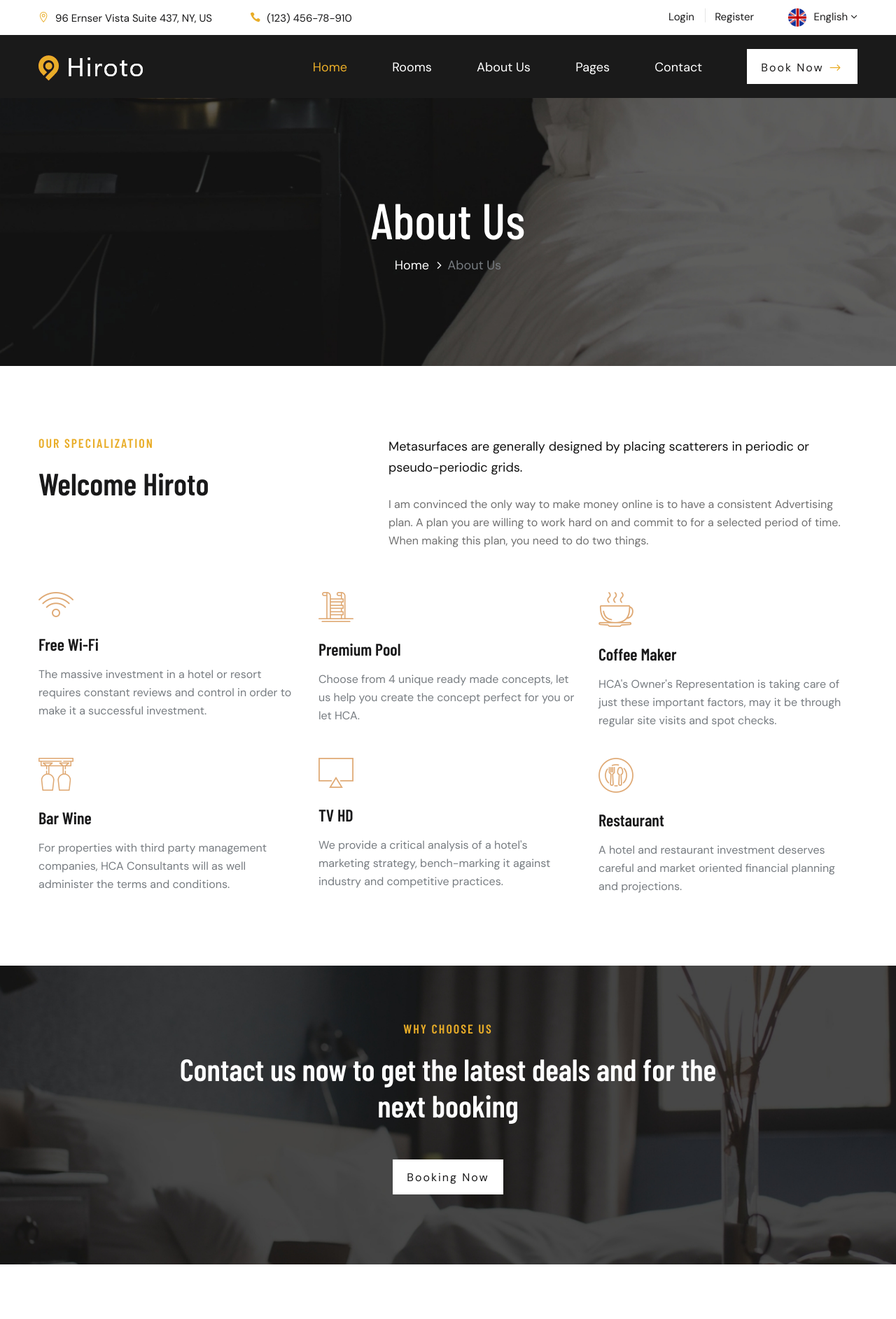
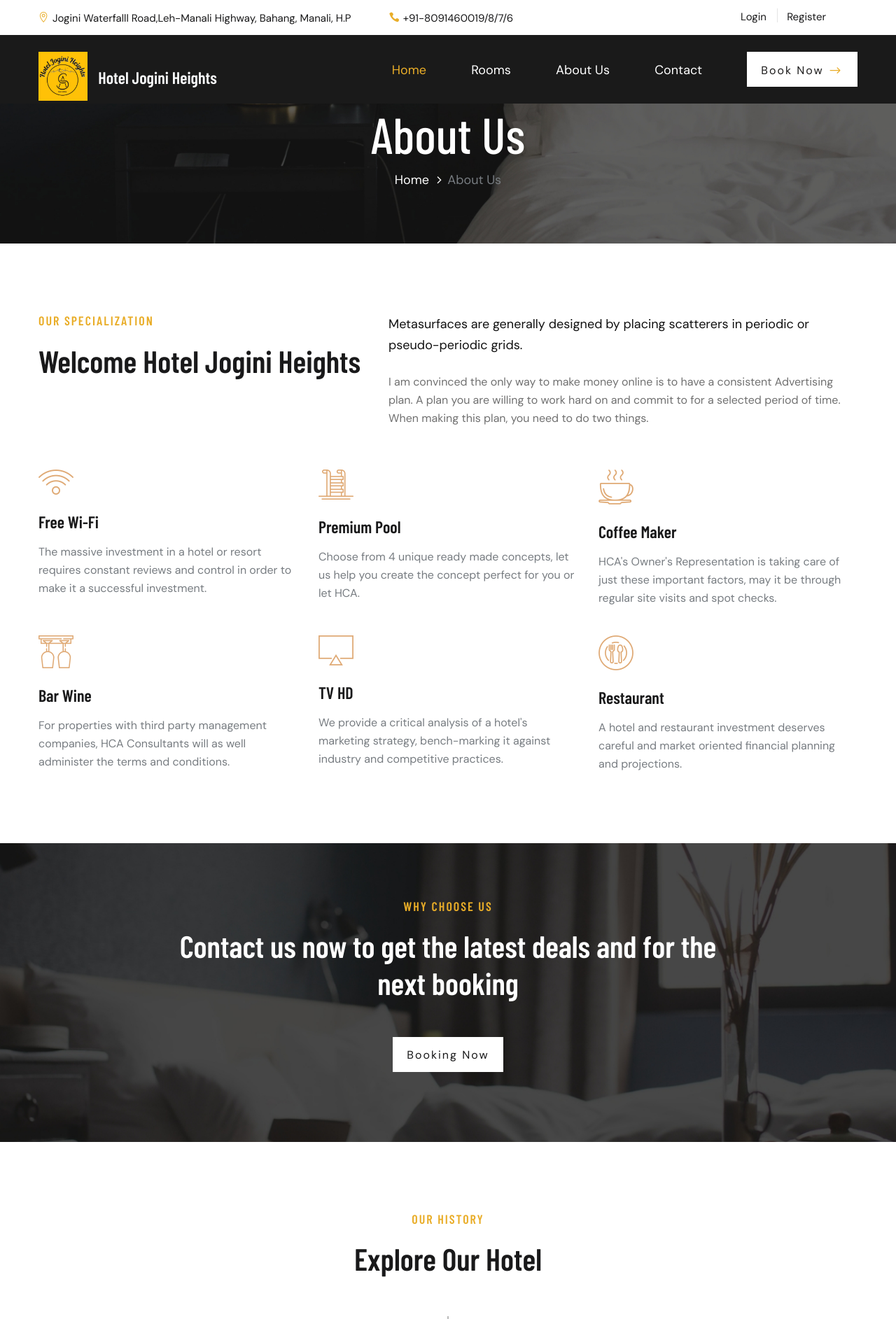
Before and after one commit to vijaypatel993568/hotel_booking, a Django app: page /about/ in a window 1280 px wide. Shown: the top 1885 px of the page at 70% size. Run offline with Django 4.2, Linux system fonts and the light colour scheme; some libraries are stand-ins or nearby versions; some web fonts are replaced.

Commit message:
20/10/2024 first commit

```diff
--- a/authapp/templates/login.html
+++ b/authapp/templates/login.html
@@ -42,8 +42,8 @@
     </div>
     </form>
     <div class="mb-3 d-flex justify-content-between">
-        <a class="text-success" href="/forget/">Forget Password</a>
-        <a class="text-success" href="/signup/">New User?Create a Free Account</a>
+        <a class="text-success" href="/authapp/forget-password/">Forget Password</a>
+        <a class="text-success" href="/authapp/signup/">New User?Create a Free Account</a>
     </div>
 </div>
 </div>
--- a/bookingApp/templates/about.html
+++ b/bookingApp/templates/about.html
@@ -2,7 +2,7 @@
 {%load static%}
 {%block body%}
     <!-- Breadcrumb Begin -->
-    <div class="breadcrumb-option set-bg" style="background-image: url('{% static "img/breadcrumb-bg.jpg" %}')">
+    <div class=" set-bg h-25" data-setbg='/static/img/breadcrumb-bg.jpg'>
         <div class="container">
             <div class="row">
                 <div class="col-lg-12 text-center">
@@ -27,7 +27,7 @@
                     <div class="col-lg-5">
                         <div class="section-title">
                             <h5>Our Specialization</h5>
-                            <h2>Welcome Hiroto</h2>
+                            <h2>Welcome Hotel Jogini Heights</h2>
                         </div>
                     </div>
                     <div class="col-lg-7">
@@ -96,8 +96,10 @@
     <!-- About Section End -->
 
     <!-- Chooseus Section Begin -->
-    <div class="chooseus spad set-bg" style="background-image: url('{% static "/img/chooseus-bg.jpg" %}')";>
-        <div class="container">
+    <!-- <div class="chooseus spad set-bg" style="background-image: url('{% static "/img/chooseus-bg.jpg" %}')";> -->
+    <div class="chooseus spad set-bg" data-setbg="/static/img/chooseus-bg.jpg">
+
+    <div class="container">
             <div class="row d-flex justify-content-center">
                 <div class="col-lg-8 text-center">
                     <div class="chooseus__text">
--- a/bookingApp/templates/contact.html
+++ b/bookingApp/templates/contact.html
@@ -31,7 +31,7 @@
                     </div>
                     <div class="contact__widget__item">
                         <h4>Address</h4>
-                        <p>96 Ernser Vista Suite 437, NY, <br />United Stated</p>
+                        <p>Jogini Waterfalll Road,Leh-Manali Highway,Bahang, Manali, H.P</p>
                     </div>
                     <div class="contact__widget__time">
                         <h4>Opentime</h4>
--- a/bookingApp/templates/index.html
+++ b/bookingApp/templates/index.html
@@ -10,7 +10,7 @@
     <meta name="viewport" content="width=device-width, initial-scale=1.0">
     <meta http-equiv="X-UA-Compatible" content="ie=edge">
     {% block title %}
-    <title>Hiroto | Template</title>
+    <title>Hotel Jogini Heights</title>
     {% endblock title %}
     <!-- Css Styles -->
     <!-- <script src="https://ajax.googleapis.com/ajax/libs/jquery/3.7.1/jquery.min.js"></script> -->
@@ -46,7 +46,7 @@
     <div class="offcanvas-menu-overlay"></div>
     <div class="offcanvas-menu-wrapper">
         <div class="offcanvas__logo">
-            <a href="./index.html"><img src="/static/img/logo.png" alt=""></a>
+            <a href="/"><img src="/static/img/logo.png" alt=""></a>
         </div>
         <div id="mobile-menu-wrap"></div>
         <div class="offcanvas__btn__widget">
@@ -54,8 +54,8 @@
         </div>
         <div class="offcanvas__widget">
             <ul>
-                <li><span class="icon_pin_alt"></span> 96 Ernser Vista Suite 437, NY, US</li>
-                <li><span class="icon_phone"></span> (123) 456-78-910</li>
+                <li><span class="icon_pin_alt"></span> Jogini Waterfalll Road,Leh-Manali Highway</li>
+                <li><span class="icon_phone"></span> +91-8091460019/8/7/6</li>
             </ul>
         </div>
         <div class="offcanvas__language">
@@ -86,13 +86,13 @@
         <div class="header__top">
             <div class="container">
                 <div class="row">
-                    <div class="col-lg-7">
+                    <div class="col-lg-8">
                         <ul class="header__top__widget">
-                            <li><span class="icon_pin_alt"></span> 96 Ernser Vista Suite 437, NY, US</li>
-                            <li><span class="icon_phone"></span> (123) 456-78-910</li>
+                            <li><span class="icon_pin_alt"></span>Jogini Waterfalll Road,Leh-Manali Highway, Bahang, Manali, H.P</li>
+                            <li><span class="icon_phone"></span>+91-8091460019/8/7/6</li>
                         </ul>
                     </div>
-                    <div class="col-lg-5">
+                    <div class="col-lg-4">
                         <div class="header__top__right">
                             <div class="header__top__auth">
                                 <ul>
@@ -105,7 +105,7 @@
                                     {%endif%}
                                 </ul>
                             </div>
-                            <div class="header__top__language">
+                            <!-- <div class="header__top__language">
                                 <img src="/static/img/lan.png" alt="">
                                 <span>English</span>
                                 <i class="fa fa-angle-down"></i>
@@ -113,36 +113,39 @@
                                     <li>English</li>
                                     <li>Bangla</li>
                                 </ul>
-                            </div>
+                            </div> -->
                         </div>
                     </div>
                 </div>
             </div>
         </div>
-        <div class="header__nav__option">
+        <div class="header__nav__option p-1">
             <div class="container">
                 <div class="row">
-                    <div class="col-lg-2">
-                        <div class="header__logo">
-                            <a href="./index.html"><img src="/static/img/logo.png" alt=""></a>
+                    <div class="col-lg-3 d-flex flex-row">
+                        <div class="header__logo " style="height: 70px;width: 70px;">
+                            <a href="/"><img src="/static/img/logoS.png" alt=""></a>
+                        </div>
+                        <div class="pt-4 m-auto">
+                            <h4 class="text-light">Hotel Jogini Heights</h4>
                         </div>
                     </div>
-                    <div class="col-lg-10">
+                    <div class="col-lg-9">
                         <div class="header__nav">
                             <nav class="header__menu">
                                 <ul class="menu__class">
                                     <li class="active"><a href="/">Home</a></li>
                                     <li><a href="/room/">Rooms</a></li>
                                     <li><a href="/about/">About Us</a></li>
-                                    <li><a href="#">Pages</a>
+                                    <!-- <li><a href="#">Pages</a>
                                         <ul class="dropdown">
-                                            <li><a href="./about.html">About Us</a></li>
-                                            <li><a href="./room-details.html">Room Details</a></li>
+                                            <li><a href="/about">About Us</a></li>
+                                            <li><a href="/room-details">Room Details</a></li>
                                             <li><a href="./blog-details.html">Blog Details</a></li>
                                         </ul>
                                     </li>
-
-                                    <li><a href="/contact">Contact</a></li>
+                 -->
+                                    <li><a href="/contact" id="contact">Contact</a></li>
                                 </ul>
                             </nav>
                             <div class="header__nav__widget">
@@ -160,12 +163,13 @@
     <!-- Header Section End -->
 {%block body%}
     <!-- Hero Section Begin -->
-    <section class="hero spad set-bg" style="background-image: url('{% static "img/hero.jpg" %}')">
-        <div class="container">
+    <!-- <section class="hero spad set-bg" style="background-image: url('{% static "img/jogini_img/hero_bg3.jpeg" %}')"> -->
+    <section class="hero spad set-bg" data-setbg="static/img/jogini_img/hero_bg3.jpeg">
+    <div class="container">
             <div class="row">
                 <div class="col-lg-12">
-                    <div class="hero__text">
-                        <h5>WELCOME HIROTO</h5>
+                    <div class="hero__text text-secondery">
+                        <h5 class="text-warning">WELCOME Hotel Jogini Heights</h5>
                         <h2>Experience the greatest for you holidays.</h2>
                     </div>
                     <form action="/room/" class="filter__form" method="post">
@@ -220,7 +224,7 @@
                     <div class="home__about__text">
                         <div class="section-title">
                             <h5>ABOUT US</h5>
-                            <h2>Welcome Hiroto Hotel In Street L’Abreuvoir</h2>
+                            <h2>Welcome Hotel Jogini Heights In Manali</h2>
                         </div>
                         <p class="first-para">Nemo enim ipsam voluptatem quia voluptas sit aspernatur aut odit aut
                             fugit, sed quia consequuntur magni dolores eos qui ratione voluptatem sequi nesciunt.</p>
@@ -232,6 +236,7 @@
                 <div class="col-lg-6">
                     <div class="home__about__pic">
                         <img src="/static/img/home-about/home-about.png" alt="">
+                        <!-- <img class="h-50 w-25" src="/static/img/jogini_img/vertical_img.jpeg" alt=""> -->
                     </div>
                 </div>
             </div>
@@ -308,45 +313,19 @@
                 </div>
             </div>
         </div>
-
         <div class="container-fluid">
             <div class="row">
+                {% for room in latest_room%}
                 <div class="col-lg-3 col-md-6 col-sm-6 p-0">
-                    <div class="home__room__item set-bg" style="background-image: url('{% static "img/home-room/hr-1.jpg" %}');">
+                    <div class="home__room__item set-bg" data-setbg="{{room.pic1.url}}">
                         <div class="home__room__title">
-                            <h4>Deluxe Room</h4>
-                            <h2><sup>$</sup>55<span>/day</span></h2>
-                        </div>
-                        <a href="#">Booking Now </a>
-                    </div>
-                </div>
-                <div class="col-lg-3 col-md-6 col-sm-6 p-0">
-                    <div class="home__room__item set-bg" style="background-image: url('{% static "img/home-room/hr-2.jpg" %}');" >
-                        <div class="home__room__title">
-                            <h4>Deluxe Room</h4>
-                            <h2><sup>$</sup>85<span>/day</span></h2>
+                            <h4>{{room.room_type}}</h4>
+                            <h2><sup>&#8377</sup>{{room.price}}<span>/day</span></h2>
                         </div>
                         <a href="#">Booking Now</a>
                     </div>
                 </div>
-                <div class="col-lg-3 col-md-6 col-sm-6 p-0">
-                    <div class="home__room__item set-bg" style="background-image: url('{% static "img/home-room/hr-3.jpg" %}');">
-                        <div class="home__room__title">
-                            <h4>Deluxe Room</h4>
-                            <h2><sup>$</sup>94<span>/day</span></h2>
-                        </div>
-                        <a href="#">Booking Now</a>
-                    </div>
-                </div>
-                <div class="col-lg-3 col-md-6 col-sm-6 p-0">
-                    <div class="home__room__item set-bg" style="background-image: url('{% static "img/home-room/hr-4.jpg" %}');">
-                        <div class="home__room__title">
-                            <h4>Deluxe Room</h4>
-                            <h2><sup>$</sup>71<span>/day</span></h2>
-                        </div>
-                        <a href="#">Booking Now</a>
-                    </div>
-                </div>
+                {%endfor%}
             </div>
         </div>
         <div class="container">
@@ -365,8 +344,8 @@
     <!-- Home Room Section End -->
 {% endblock body%}
     <!-- Footer Section Begin -->
-    <footer class="footer set-bg" style="background-image: url('{% static "img/footer-bg.jpg" %}');"" >
-        <div class="container">
+    <footer class="footer set-bg" data-setbg="/static/img/footer-bg.jpg">
+        <!-- <div class="container">
             <div class="row">
                 <div class="col-lg-12">
                     <div class="logo__carousel owl-carousel">
@@ -388,19 +367,29 @@
                     </div>
                 </div>
             </div>
-        </div>
+        </div> -->
         <div class="container">
             <div class="footer__content">
                 <div class="row">
                     <div class="col-md-6">
                         <div class="footer__about">
-                            <div class="footer__logo">
+                            <!-- <div class="footer__logo">
                                 <a href="#"><img src="/static/img/logo.png" alt=""></a>
+                            </div> -->
+
+                            <div class="footer__logo d-flex row">
+                                <div class="header__logo " style="height: 70px;width: 70px;">
+                                    <a href="/b/index.html"><img src="/static/img/logoS.png" alt=""></a>
+                                </div>
+                                <div class="p-4 m-1">
+                                    <h3 class="text-light">Hotel Jogini Heights</h3>
+                                </div>
                             </div>
-                            <h4>(123) 456-78-91096</h4>
+
+                            <h4>+91-8091460019/8/7/6</h4>
                             <ul>
-                                <li>Ernser Vista Suite 437, NY</li>
-                                <li>Info.colorlib@gmail.com</li>
+                                <li>Jogini Waterfalll Road,Leh-Manali Highway, Bahang, Manali, H.P</li>
+                                <li>chandraashospotality@gmail.com</li>
                             </ul>
                             <div class="footer__social">
                                 <a href="#"><i class="fa fa-facebook"></i></a>
@@ -460,7 +449,7 @@
     <script src="{% static 'js/jquery-ui.min.js' %}"></script>
     <script src="{% static 'js/jquery.slicknav.js' %}"></script>
     <script src="{% static 'js/owl.carousel.min.js' %}"></script>
-    <!-- <script src="{% static 'js/main.js' %}"></script> -->
+    <script src="{% static 'js/main.js' %}"></script>
     <script src="{% static 'js/costum.js' %}"></script>
 
 </body>
--- a/bookingApp/templates/rooms.html
+++ b/bookingApp/templates/rooms.html
@@ -68,7 +68,7 @@
                         <li><span>Services:</span>{{room.services}}</li>
                         <li><span>View:</span>Sea View</li>
                     </ul>
-                    <a class="bg-warning text-dark" href="/booking/{{room.id}}">Book Now</a>
+                    <a class=" text-warning " href="/booking/{{room.id}}">Book Now</a>
                 </div>
             </div>
             <!-- <div class="col-lg-6 p-0 order-lg-2 order-md-2 col-md-6 ">
--- a/bookingApp/views.py
+++ b/bookingApp/views.py
@@ -10,7 +10,8 @@ from django.utils.html import strip_tags
 
 # Create your views here.
 def home(request):
-    return render(request,"index.html")
+    latest_room=Room.objects.all()[0:5]
+    return render(request,"index.html",{'latest_room':latest_room})
 
 
 def room(request):
```
Also changed, not shown: bookingApp/templates/room-details.html (+4 -4 lines), hotel_booking/settings.py (+4 -4 lines), bookingApp/static/css/style.css (line endings or trailing spaces), bookingApp/static/img/jogini_img/hero_bg.jpeg (added), bookingApp/static/img/jogini_img/hero_bg2.jpeg (added), bookingApp/static/img/jogini_img/hero_bg3.jpeg (added), bookingApp/static/img/jogini_img/vertical_img.jpeg (added), bookingApp/static/img/logo2.png (added), bookingApp/static/img/logo3.png (added), bookingApp/static/img/logo4.png (added), bookingApp/static/img/logoS.png (added).
